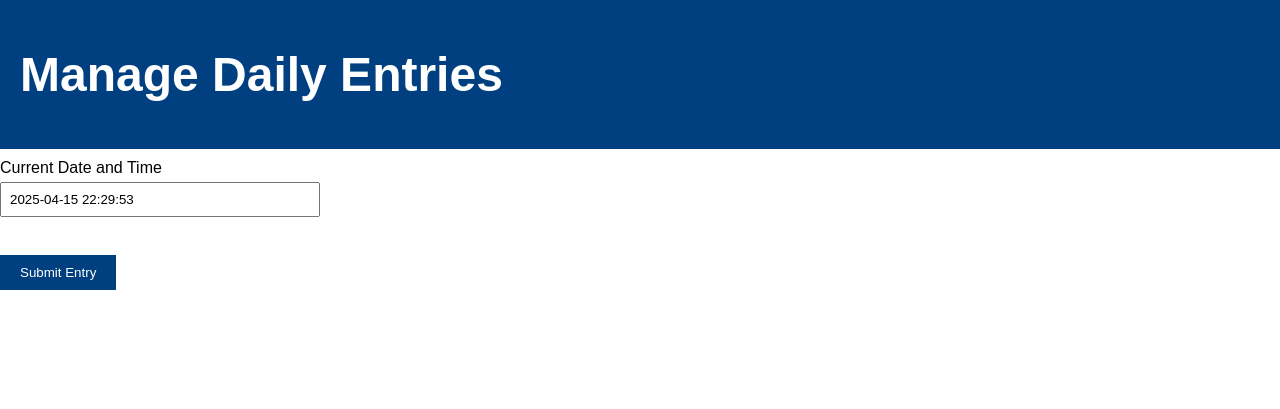
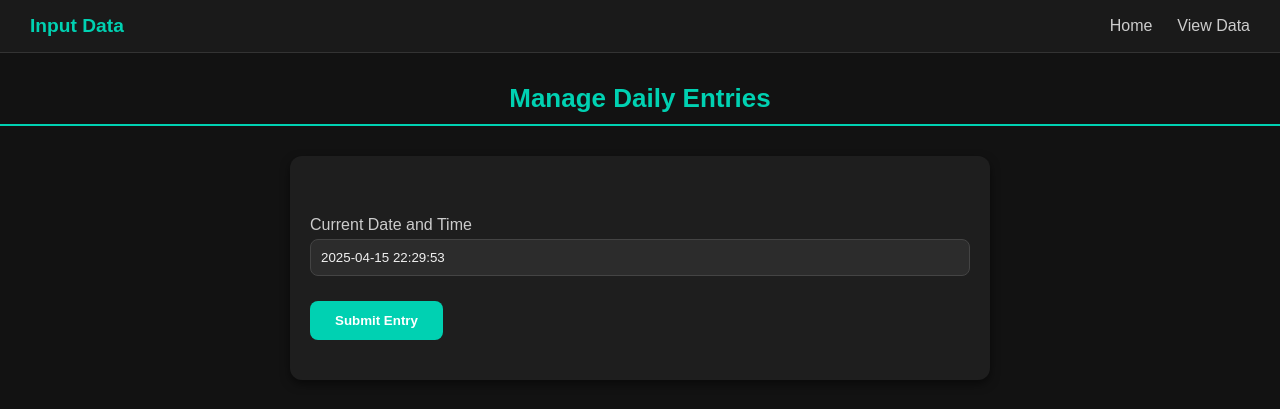
Before and after one commit to 7r3y70dd/Veteran-Transition-Center-Project, a Flask app: page /add_daily_totals in a window 1280 px wide. Shown: the top 409 px of the page. Run offline with Flask 3, Linux system fonts and the light colour scheme.

Commit message:
Update add_daily_totals.html

```diff
--- a/app/templates/add_daily_totals.html
+++ b/app/templates/add_daily_totals.html
@@ -3,56 +3,135 @@
 <head>
     <meta charset="UTF-8">
     <meta name="viewport" content="width=device-width, initial-scale=1.0">
-    <title>Add/Delete Program</title>
+    <title>Manage Daily Entries</title>
     <style>
+        * {
+            box-sizing: border-box;
+            margin: 0;
+            padding: 0;
+        }
+
         body {
             font-family: Arial, sans-serif;
-            margin: 0;
+            background-color: #121212;
+            color: #f0f0f0;
         }
+
+        .navbar {
+            display: flex;
+            justify-content: space-between;
+            align-items: center;
+            background-color: #1a1a1a;
+            padding: 15px 30px;
+            border-bottom: 1px solid #333;
+        }
+
+        .logo {
+            font-size: 1.2em;
+            color: #00d1b2;
+            font-weight: bold;
+        }
+
+        .nav-links {
+            list-style: none;
+            display: flex;
+            gap: 25px;
+        }
+
+        .nav-links li a {
+            text-decoration: none;
+            color: #ccc;
+            font-weight: 500;
+            transition: color 0.3s ease;
+        }
+
+        .nav-links li a:hover {
+            color: #00d1b2;
+        }
+
         .title-bar {
-            background-color: #004080;
-            color: white;
-            padding: 15px 20px;
-            font-size: 24px;
+            text-align: center;
+            font-size: 26px;
+            font-weight: bold;
+            padding: 30px 20px 10px;
+            color: #00d1b2;
+            border-bottom: 2px solid #00d1b2;
         }
+
         .container {
-            padding: 20px;
+            padding: 40px 20px;
+            max-width: 700px;
+            margin: 30px auto;
+            background-color: #1e1e1e;
+            border-radius: 12px;
+            box-shadow: 0 4px 10px rgba(0, 0, 0, 0.5);
         }
-        .form-section {
-            margin-bottom: 30px;
-        }
+
         label {
             display: block;
-            margin-top: 10px;
+            margin-top: 20px;
+            margin-bottom: 5px;
+            color: #ccc;
         }
-        input[type="text"], input[type="number"] {
-            padding: 8px;
-            width: 300px;
-            margin-top: 5px;
+
+        input[type="text"],
+        input[type="number"] {
+            padding: 10px;
+            width: 100%;
+            background-color: #2c2c2c;
+            border: 1px solid #444;
+            border-radius: 8px;
+            color: #f0f0f0;
         }
+
+        input:focus {
+            outline: none;
+            border-color: #00d1b2;
+        }
+
+        .program-entry {
+            margin-bottom: 20px;
+        }
+
         button {
-            margin-top: 20px;
-            padding: 10px 20px;
-            background-color: #004080;
+            margin-top: 25px;
+            padding: 12px 25px;
+            background-color: #00d1b2;
             color: white;
             border: none;
+            border-radius: 8px;
             cursor: pointer;
+            font-weight: bold;
+            transition: background-color 0.3s ease, transform 0.2s ease;
         }
+
         button:hover {
-            background-color: #0055aa;
+            background-color: #00b39f;
+            transform: translateY(-2px);
         }
     </style>
 </head>
 <body>
 
-    <!-- Blue title bar -->
+    <!-- Navigation Bar -->
+    <nav class="navbar">
+        <div class="logo">Input Data</div>
+        <ul class="nav-links">
+            <li><a href="{{ url_for('main.index') }}">Home</a></li>
+            <li><a href="{{ url_for('main.view_database') }}">View Data</a></li>
+        </ul>
+    </nav>
+
+    <!-- Title Bar -->
     <div class="title-bar">
-        <h1>Manage Daily Entries</h1>
+        Manage Daily Entries
     </div>
 
+    <!-- Form Container -->
+    <div class="container">
         <form action="{{ url_for('main.add_daily_totals') }}" method="POST">
             <label for="datetime">Current Date and Time</label>
-      <input type="text" id="datetime" name="datetime" required readonly><br><br>
+            <input type="text" id="datetime" name="datetime" required readonly>
 
             <script src="{{ url_for('static', filename='js/time_script.js') }}"></script>
 
@@ -60,13 +139,14 @@
                 {% for program in programs %}
                     <div class="program-entry">
                         <label for="program_{{ program.id }}">{{ program.name }}:</label>
-                    <input type="number" id="program_{{ program.id }}" name="number_of_participants" value="{{ last_entries[program.id] }}" required><br><br>
+                        <input type="number" id="program_{{ program.id }}" name="number_of_participants" value="{{ last_entries[program.id] }}" required>
                     </div>
                 {% endfor %}
             </div>
 
             <button type="submit">Submit Entry</button>
         </form>
+    </div>
 
 </body>
 </html>
```
Lines whose indentation alone changed are shown as unchanged.
